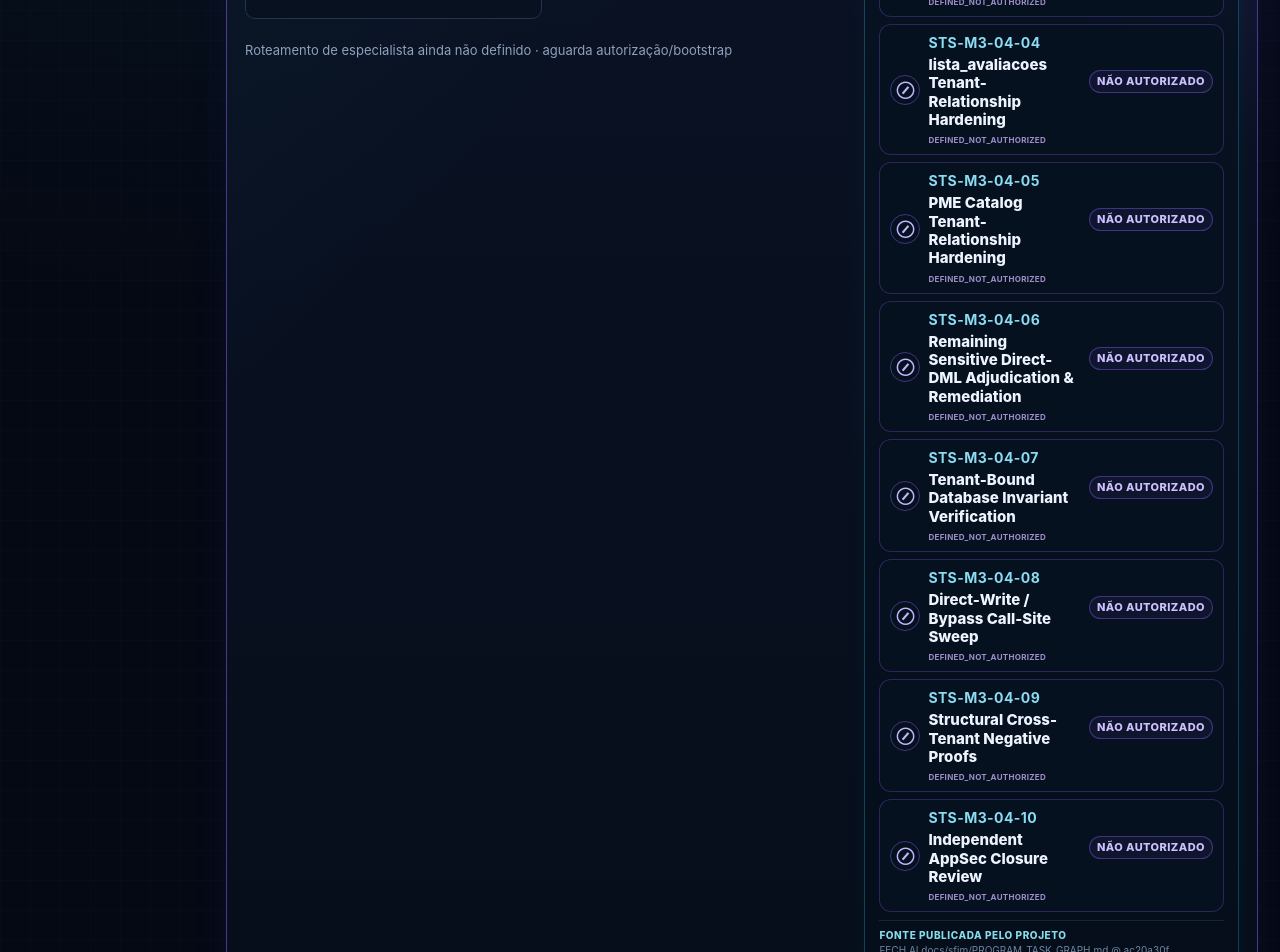
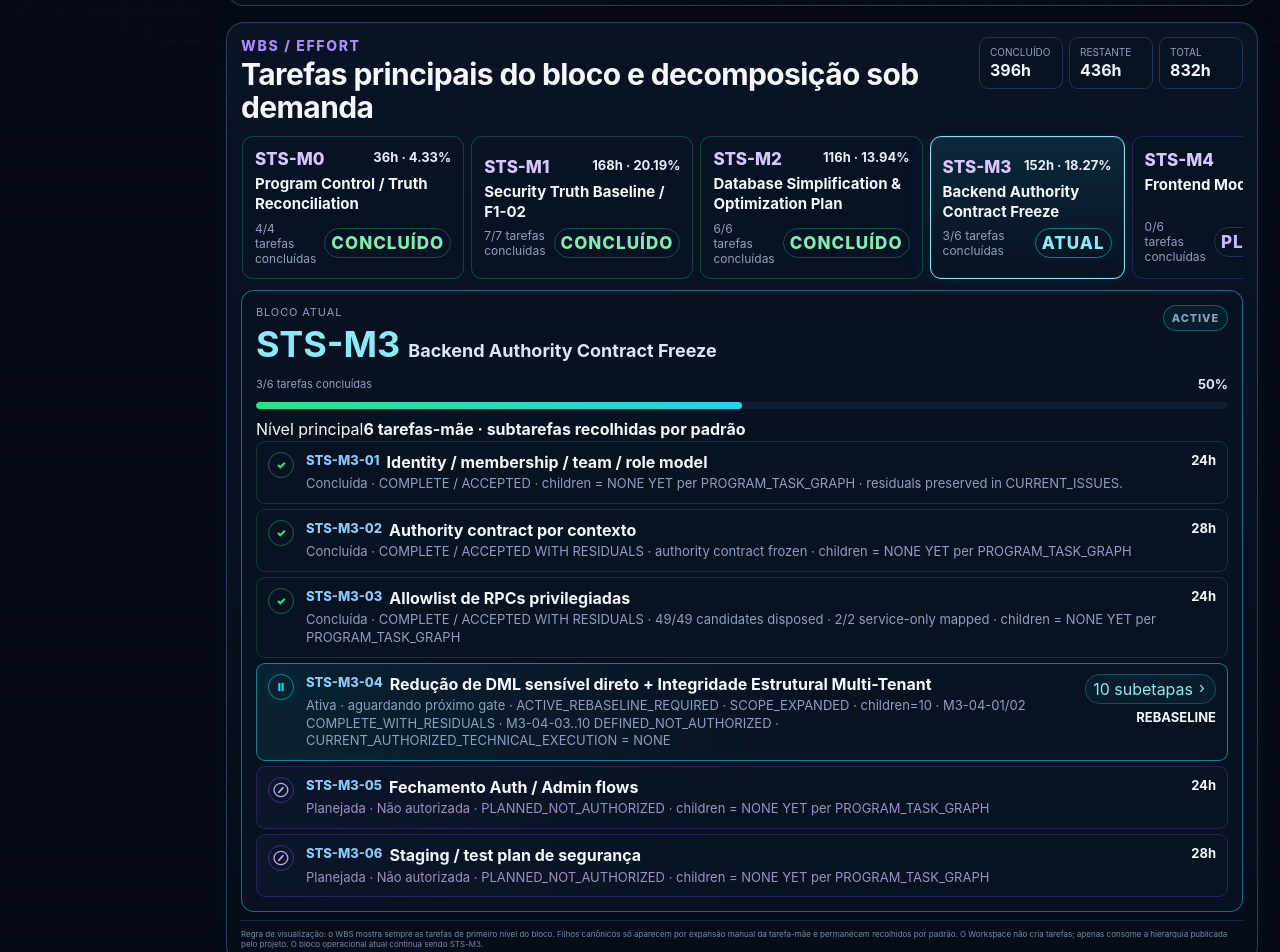
Before and after one commit to wagnerjfjunior/sfjm-workspace, a Next.js app: page / in a window 1280 px wide. Shown: the part 920-1872 px from the top of the page. Built offline with nearby package versions, Linux system fonts and the light colour scheme.

Commit message:
fix: restore parent-task-first WBS presentation

```diff
--- a/components/WorkspaceHome.tsx
+++ b/components/WorkspaceHome.tsx
@@ -532,7 +532,6 @@ function NextActionCard({ project }: { project: ExternalProject }) {
     operationalTasks.find((task) => task.state !== "COMPLETE");
   const requiredRoutes = program.specialistRouting.filter((route) => route.requirement === "REQUIRED");
   const conditionalRoute = program.specialistRouting.find((route) => route.requirement === "CONDITIONAL");
-  const decomposition = findTaskDecomposition(project, focusTask?.id);
   const focusEligibleUnauthorized = isFechai && focusTask ? taskIsEligibleButUnauthorized(focusTask) : false;
   const focusAuthorizedNotInitiated = isFechai && focusTask ? taskIsAuthorizedNotInitiated(focusTask) : false;
   const focusActiveGated = isFechai && focusTask ? taskIsActiveButExecutionGated(focusTask) : false;
@@ -540,7 +539,7 @@ function NextActionCard({ project }: { project: ExternalProject }) {
 
   return (
     <article className="commandCard nextActionCard" id="next-action">
-      <div className={`nextActionLayout ${decomposition ? "hasDecomposition" : ""}`}>
+      <div className="nextActionLayout">
         <div className="nextActionPrimary">
           <div className="cardHeading">
             <div>
@@ -601,7 +600,6 @@ function NextActionCard({ project }: { project: ExternalProject }) {
           )}
         </div>
 
-        {decomposition ? <TaskDecompositionPanel decomposition={decomposition} instanceId="next-action" /> : null}
       </div>
     </article>
   );
@@ -897,7 +895,7 @@ function WbsCommandCenter({ project }: { project: ExternalProject }) {
       <div className="sectionHeader">
         <div>
           <div className="eyebrow">WBS / effort</div>
-          <h2>Bloco, tarefa e caminho operacional</h2>
+          <h2>Tarefas principais do bloco e decomposição sob demanda</h2>
         </div>
         <div className="wbsTotals">
           <span><small>Concluído</small><strong>{completedHours}h</strong></span>
@@ -944,6 +942,10 @@ function WbsCommandCenter({ project }: { project: ExternalProject }) {
           <span style={{ width: `${selectedProgress}%` }} />
         </div>
 
+        <div className="selectedBlockListLabel">
+          <span>Nível principal</span>
+          <strong>{selectedMilestone.tasks.length} tarefas-mãe · subtarefas recolhidas por padrão</strong>
+        </div>
         <ul className="focusTaskList selectedTaskList">
           {selectedMilestone.tasks.map((task) => {
             const decomposition = findTaskDecomposition(project, task.id);
@@ -965,7 +967,7 @@ function WbsCommandCenter({ project }: { project: ExternalProject }) {
       </section>
 
       <div className="wbsFootnote">
-        Seleção é apenas navegação visual. {activeMilestone ? `O bloco operacional atual continua sendo ${activeMilestone.id}.` : `Nenhum bloco tem execução ativa; ${displayMilestone.id} é apenas o próximo elegível.`} Horas não são timesheet, confiança ou Security Go.
+        Regra de visualização: o WBS mostra sempre as tarefas de primeiro nível do bloco. Filhos canônicos só aparecem por expansão manual da tarefa-mãe e permanecem recolhidos por padrão. O Workspace não cria tarefas; apenas consome a hierarquia publicada pelo projeto. {activeMilestone ? `O bloco operacional atual continua sendo ${activeMilestone.id}.` : `Nenhum bloco tem execução ativa; ${displayMilestone.id} é apenas o próximo elegível.`}
       </div>
     </article>
   );
```
